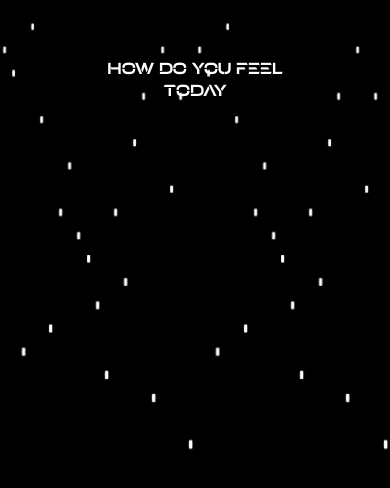
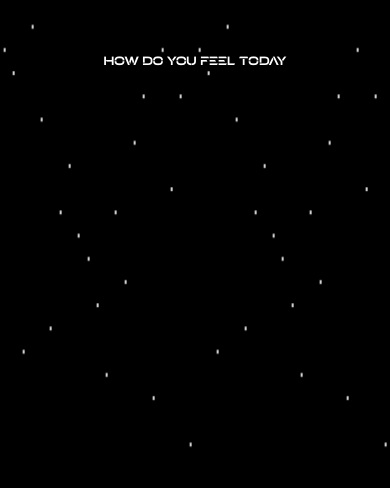
Before and after one commit to NEIDTM/My-website, a plain HTML site: page index.html in a window 390 px wide. Shown: the part 136-624 px from the top of the page. Drawn offline with Linux system fonts and the light colour scheme.

Commit message:
Update style.css

```diff
--- a/style.css
+++ b/style.css
@@ -1,3 +1,22 @@
+
+  /* styles for tablet devices */
+  @media only screen and (min-width: 768px) and (max-width: 991px) {
+    body {
+      font-size: 14px;
+      width: 90%;
+      margin: auto;
+    }
+  }
+
+  /* styles for mobile devices */
+  @media only screen and (max-width: 767px) {
+    body {
+      font-size: 12px;
+      width: 100%;
+      margin: 0;
+    }
+  }
+
 ::-webkit-scrollbar {
     display: none;
 }
@@ -35,11 +54,11 @@
 @keyframes animate {
     0%
     {
-        transform: translateY(-10vh) scale(0.1);
+        transform: translateY(-10vh) scale(0.08);
     }
     100%
     {
-        transform: translateY(100vh) scale(0.2);
+        transform: translateY(100vh) scale(0.08);
     }
 }
 
```
